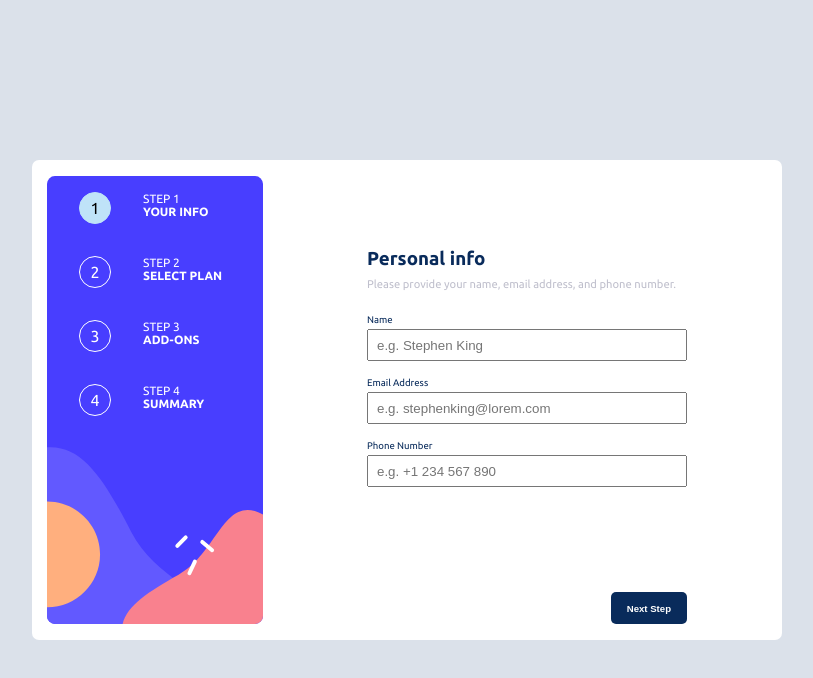
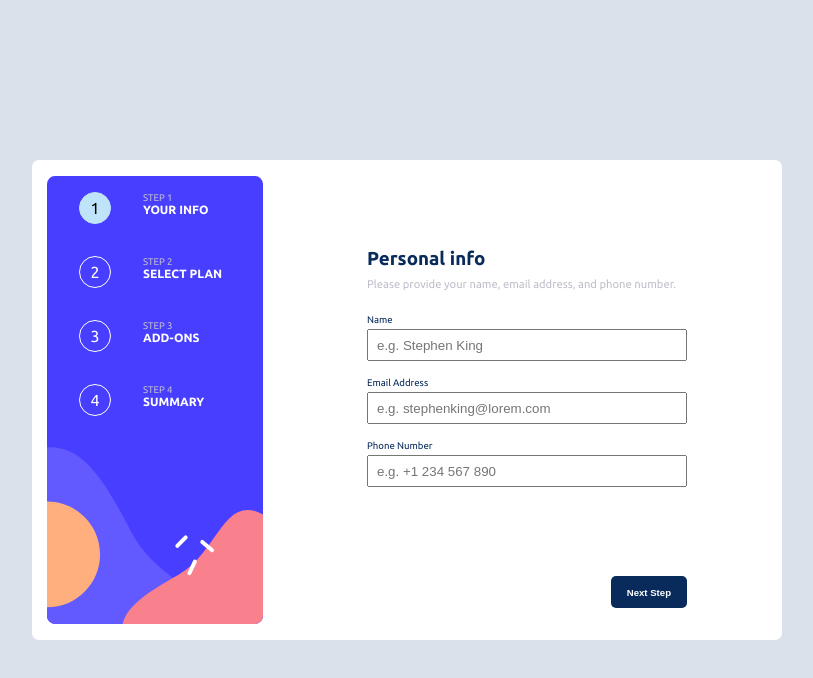
Before and after one commit to bexbrown/multi-step-form, a React (Create React App) app: page / in a window 1280 px wide. Shown: the top 678 px of the page, without its empty margins (233-1046 px from the left). Built offline with nearby package versions, Linux system fonts and the light colour scheme.

Commit message:
add highlighted state for addons on step 3, change header step text font size for tablet, fix padding on last step

```diff
--- a/src/components/CardFooter/CardFooter.scss
+++ b/src/components/CardFooter/CardFooter.scss
@@ -5,8 +5,7 @@
     display: flex;
     justify-content: space-between;
     margin-top: 3rem;
-
-
+    margin-bottom: 1rem;
 
     &__button {
         height: 2rem;
--- a/src/components/CardHeader/CardHeader.js
+++ b/src/components/CardHeader/CardHeader.js
@@ -39,7 +39,7 @@ function CardHeader({ step }) {
                             <span className="header__number">1</span>
                         </div>
                         <div className="header__text">
-                            <span>Step 1</span>
+                            <span className="header__text--step">Step 1</span>
                             <span className="header__text--about">Your info</span>
                         </div>
                     </div>
@@ -48,7 +48,7 @@ function CardHeader({ step }) {
                             <span className="header__number">2</span>
                         </div>
                         <div className="header__text">
-                            <span>Step 2</span>
+                            <span className="header__text--step">Step 2</span>
                             <span className="header__text--about">Select plan</span>
                         </div>
                     </div>
@@ -57,7 +57,7 @@ function CardHeader({ step }) {
                             <span className="header__number">3</span>
                         </div>
                         <div className="header__text">
-                            <span>Step 3</span>
+                            <span className="header__text--step">Step 3</span>
                             <span className="header__text--about">Add-ons</span>
                         </div>
                     </div>
@@ -66,7 +66,7 @@ function CardHeader({ step }) {
                             <div className="header__number">4</div>
                         </div>
                         <div className="header__text">
-                            <div>Step 4</div>
+                            <div className="header__text--step">Step 4</div>
                             <div className="header__text--about">Summary</div>
                         </div>
                     </div>
--- a/src/components/CardHeader/CardHeader.scss
+++ b/src/components/CardHeader/CardHeader.scss
@@ -47,6 +47,11 @@
         text-transform: uppercase;
     }
 
+    &__text--step {
+        font-size: 0.6rem;
+        color: $secondary-text;
+    }
+
     &__text--about {
         font-weight: 700;
     }
--- a/src/components/Step2/Step2.scss
+++ b/src/components/Step2/Step2.scss
@@ -73,7 +73,7 @@
         font-weight: 700;
         margin-top: 1rem;
         position: fixed;
-        bottom: 14%;
+        bottom: 17%;
         width: 75%;
 
         @include tablet {
@@ -105,7 +105,7 @@
         border-radius: 50%;
         margin: 0.15rem 0.2rem;
         position: relative;
-        left: 1rem;
+        left: 0.9rem;
     }
 
 }
--- a/src/components/Step3/Step3.js
+++ b/src/components/Step3/Step3.js
@@ -35,9 +35,9 @@ function Step3({ paymentSchedule, addOn1, setAddOn1, addOn2, setAddOn2, addOn3,
         <section className="step3">
             <h1 className="step3__title">Pick add-ons</h1>
             <span className="step3__text">Add-ons help enhance your gaming experience.</span>
-            <div className="step3__div">
-                {addOn1 && <input type="checkbox" onChange={handleCheckbox1} checked className="step3__checkbox"></input>}
-                {!addOn1 && <input type="checkbox" onChange={handleCheckbox1}></input>}
+            <div className={addOn1 ? "step3__div step3__div--selected" : "step3__div"} onClick={handleCheckbox1}>
+                {addOn1 && <input type="checkbox" checked className="step3__checkbox"></input>}
+                {!addOn1 && <input type="checkbox" ></input>}
                 <section>
                     <h2 className="step3__subtitle">Online Service</h2>
                     <span className="step3__subtext">Access to multiplayer games</span>
@@ -45,10 +45,9 @@ function Step3({ paymentSchedule, addOn1, setAddOn1, addOn2, setAddOn2, addOn3,
                 {paymentSchedule === "Monthly" && <span className="step3__price">+$1/mo</span>}
                 {paymentSchedule === "Yearly" && <span className="step3__price">+$10/yr</span>}
             </div>
-            <div className="step3__div">
-                {addOn2 && <input type="checkbox" onChange={handleCheckbox2} checked className="step3__checkbox"></input>}
-                {!addOn2 && <input type="checkbox" onChange={handleCheckbox2}></input>}
-                {/* <input type="checkbox" onClick={handleCheckbox2}></input> */}
+            <div className={addOn2 ? "step3__div step3__div--selected" : "step3__div"} onClick={handleCheckbox2}>
+                {addOn2 && <input type="checkbox" checked className="step3__checkbox"></input>}
+                {!addOn2 && <input type="checkbox"></input>}
                 <section>
                     <h2 className="step3__subtitle">Larger Service</h2>
                     <span className="step3__subtext">Extra 1TB of cloud save</span>
@@ -56,9 +55,9 @@ function Step3({ paymentSchedule, addOn1, setAddOn1, addOn2, setAddOn2, addOn3,
                 {paymentSchedule === "Monthly" && <span className="step3__price">+$2/mo</span>}
                 {paymentSchedule === "Yearly" && <span className="step3__price">+$20/yr</span>}
             </div>
-            <div className="step3__div">
-                {addOn3 && <input type="checkbox" onChange={handleCheckbox3} checked className="step3__checkbox"></input>}
-                {!addOn3 && <input type="checkbox" onChange={handleCheckbox3}></input>}
+            <div className={addOn3 ? "step3__div step3__div--selected" : "step3__div"} onClick={handleCheckbox3}>
+                {addOn3 && <input type="checkbox" checked className="step3__checkbox"></input>}
+                {!addOn3 && <input type="checkbox"></input>}
                 <section>
                     <h2 className="step3__subtitle">Customizable Profile</h2>
                     <span className="step3__subtext">Custom theme on your profile</span>
--- a/src/components/Step3/Step3.scss
+++ b/src/components/Step3/Step3.scss
@@ -15,6 +15,10 @@
         border-radius: 5px;
         padding: 1rem;
         margin: 0.5rem 0;
+    }
+
+    &__div--selected {
+        background-color: $secondary-bg;
     }
 
     &__checkbox {
--- a/src/components/Step4/Step4.js
+++ b/src/components/Step4/Step4.js
@@ -48,6 +48,7 @@ function Step4({ paymentSchedule, plan, price, addOn1, addOn2, addOn3, setStep }
                 {paymentSchedule === "Yearly" && <span className="step4__price">{price}/yr</span>}
 
             </div>
+            {!addOn1 && !addOn2 && !addOn3 ? <></> :
                 <div className="step4__addons">
                     {addOn1 && <div className="step4__addon--div">
                         <span className="step4__addon">Online Service</span>
@@ -66,7 +67,7 @@ function Step4({ paymentSchedule, plan, price, addOn1, addOn2, addOn3, setStep }
                         {paymentSchedule === "Yearly" && <span className="step4__addon--price">+{addOn3Price}/yr</span>}
 
                     </div>}
-            </div>
+                </div>}
             <div className="step4__totals">
                 {paymentSchedule === "Monthly" && <span className="step4__total">Total (per month)</span>}
                 {paymentSchedule === "Yearly" && <span className="step4__total">Total (per year)</span>}
--- a/src/components/Step5/Step5.scss
+++ b/src/components/Step5/Step5.scss
@@ -11,7 +11,7 @@
 
 
     @include tablet {
-        margin-top: 5rem;
+        margin-top: 3rem;
     }
 
     &__icon {
```
Lines whose indentation alone changed are shown as unchanged.
